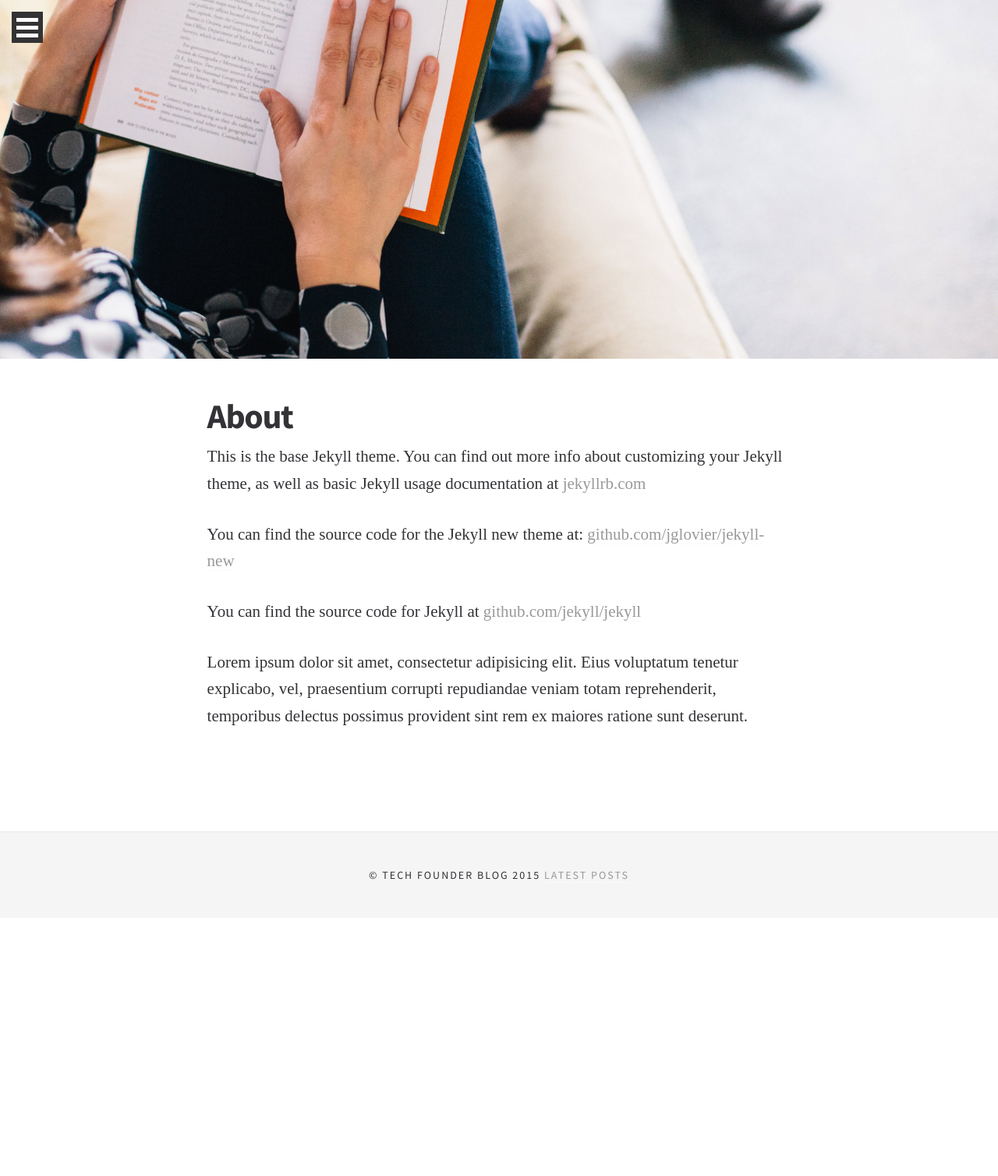
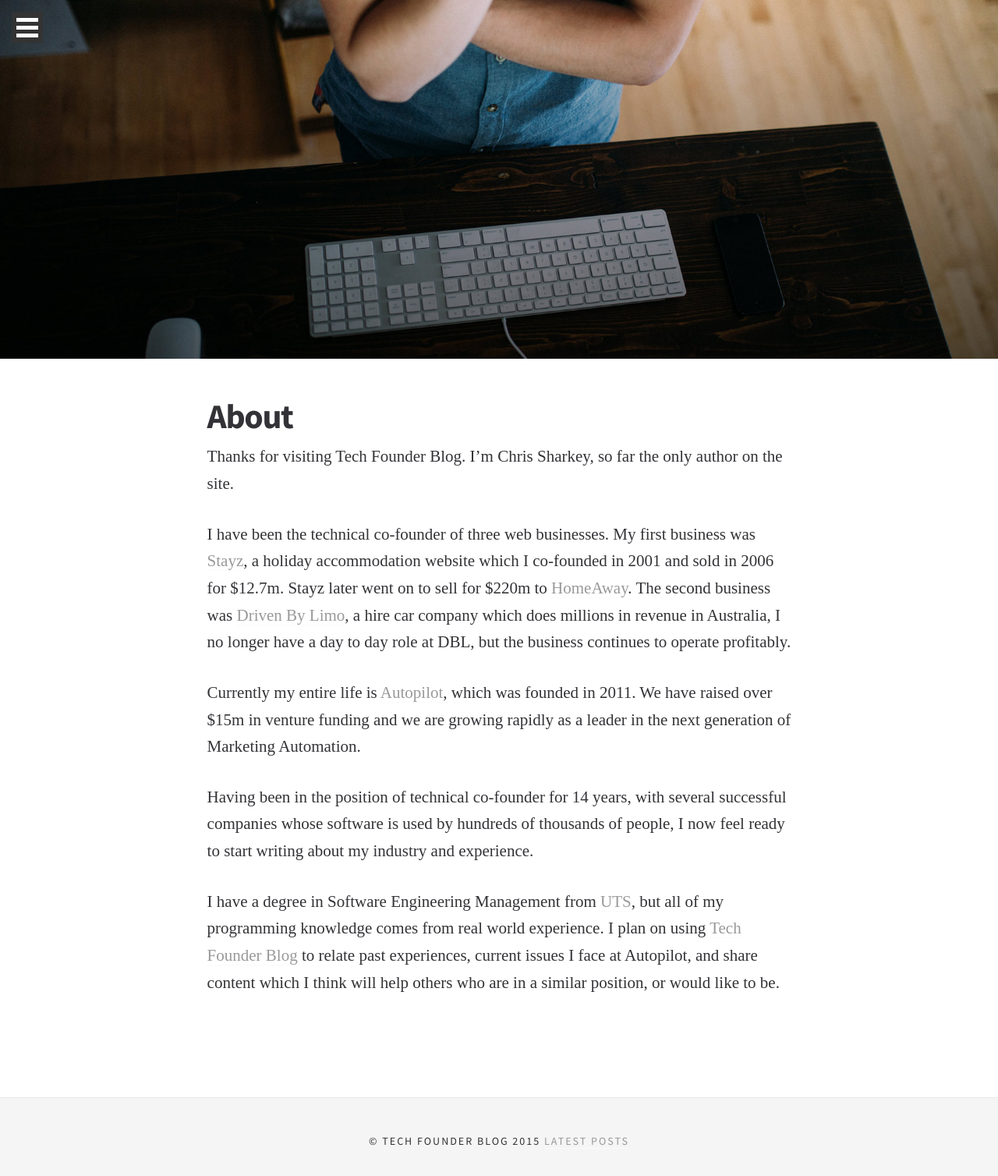
Before and after one commit to chrissharkey/chrissharkey.github.io, a Jekyll site: the page built from about.md, in a window 1280 px wide. Shown: the top 1508 px of the page at 78% size. Built offline with Jekyll 4.4.1, drawn with Linux system fonts in a browser that asks for light colours; some web fonts are replaced.

Commit message:
Create About page

```diff
--- a/about.md
+++ b/about.md
@@ -2,13 +2,17 @@
 layout: page
 title: About
 permalink: /about/
-feature_image: feature-book
+feature_image: feature-laptop
 ---
 
-This is the base Jekyll theme. You can find out more info about customizing your Jekyll theme, as well as basic Jekyll usage documentation at [jekyllrb.com](http://jekyllrb.com/)
+Thanks for visiting Tech Founder Blog. I'm Chris Sharkey, so far the only author on the site.
 
-You can find the source code for the Jekyll new theme at: [github.com/jglovier/jekyll-new](https://github.com/jglovier/jekyll-new)
+I have been the technical co-founder of three web businesses. My first business was [Stayz](http://www.stayz.com.au), a holiday accommodation website which I co-founded in 2001 and sold in 2006 for $12.7m. Stayz later went on to sell for $220m to [HomeAway](http://www.homeaway.com). The second business was [Driven By Limo](http://www.drivenbylimo.com.au), a hire car company which does millions in revenue in Australia, I no longer have a day to day role at DBL, but the business continues to operate profitably.
 
-You can find the source code for Jekyll at [github.com/jekyll/jekyll](https://github.com/jekyll/jekyll)
+Currently my entire life is [Autopilot](https://autopilothq.com), which was founded in 2011. We have raised over $15m in venture funding and we are growing rapidly as a leader in the next generation of Marketing Automation.
 
-Lorem ipsum dolor sit amet, consectetur adipisicing elit. Eius voluptatum tenetur explicabo, vel, praesentium corrupti repudiandae veniam totam reprehenderit, temporibus delectus possimus provident sint rem ex maiores ratione sunt deserunt.
+Having been in the position of technical co-founder for 14 years, with several successful companies whose software is used by hundreds of thousands of people,
+I now feel ready to start writing about my industry and experience.
+
+I have a degree in Software Engineering Management from [UTS](http://www.uts.edu.au), but all of my programming knowledge comes from real world experience. I plan on using [Tech Founder Blog](http://techfounderblog.com) to relate past experiences, current issues I face at
+Autopilot, and share content which I think will help others who are in a similar position, or would like to be.
```
